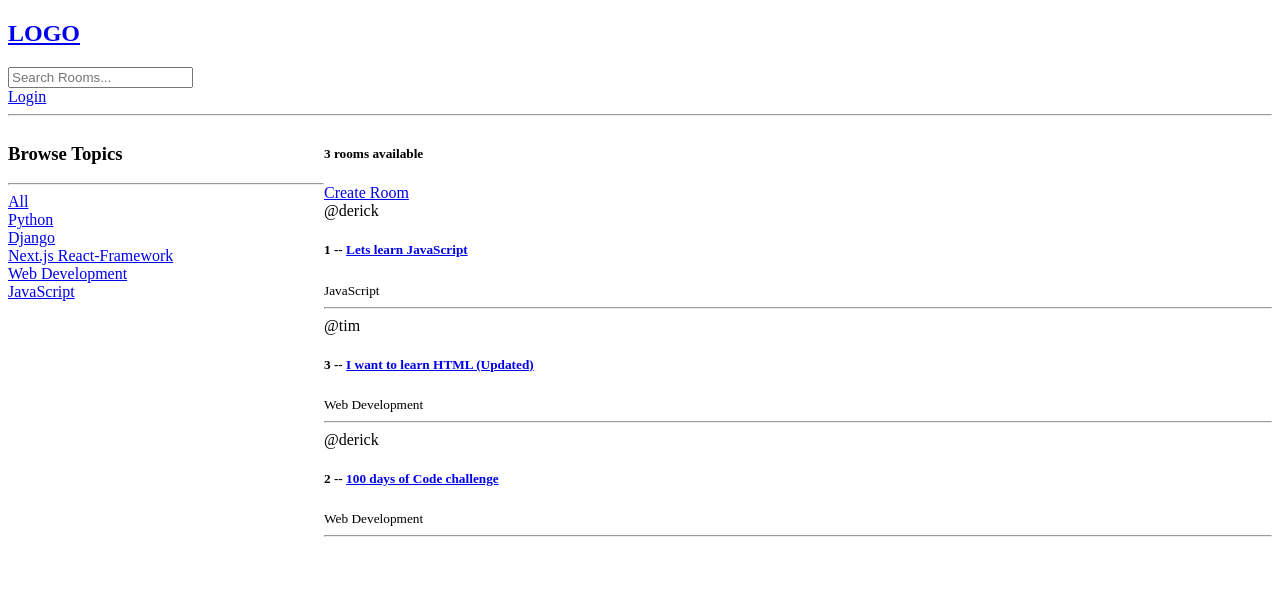
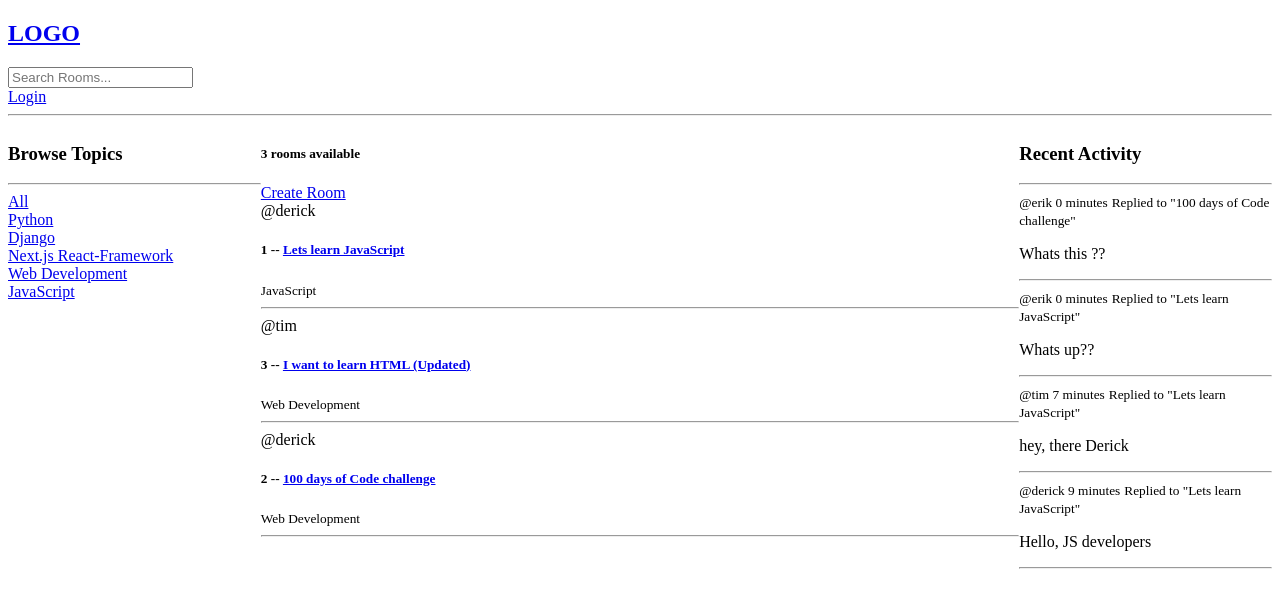
Before and after one commit to DerickMghanga/DJANGO-Developers-Online-Forum-App, a Django app: page / in a window 1280 px wide. Shown: the top 608 px of the page. Run offline with Django 5.2, Linux system fonts and the light colour scheme; data comes from the database, SQL or seed files in the repository; both versions use the stored data as it was after the commit.

Commit message:
Add recent activity in home page

```diff
--- a/studyMate/base/models.py
+++ b/studyMate/base/models.py
@@ -33,5 +33,8 @@ class Message(models.Model):
     updated = models.DateTimeField(auto_now=True)
     created = models.DateTimeField(auto_now_add=True)
 
+    class Meta:
+        ordering = ['-updated', '-created'] # '-' enables order by descending order(new first)
+
     def __str__(self):
-        return self.body[0:50] # get first 50 characters
+        return self.body[0:50] # get first 50 characters at Recent activity section
--- a/studyMate/base/templates/base/home.html
+++ b/studyMate/base/templates/base/home.html
@@ -3,7 +3,7 @@
 <style>
   .home-container {
     display: grid;
-    grid-template-columns: 1fr 3fr;
+    grid-template-columns: 1fr 3fr 1fr;
   }
 </style>
 
@@ -46,6 +46,20 @@
       {% endfor %}
     </div>
   </div>
+
+  <div>
+    <h3>Recent Activity</h3>
+    <hr>
+    {% for message in room_messages %}
+    <div>
+      <small>@{{message.user}}    {{message.created|timesince}}</small>
+      <small>Replied to "{{message.room}}"</small>
+      <!-- Display only first 50 chcaracters using Message model >> (__str__.self) -->
+      <p>{{message}}</p>
+      <hr>
+    </div>
+    {% endfor %}
+  </div>
 </div>
 
 {% endblock content %}
--- a/studyMate/base/views.py
+++ b/studyMate/base/views.py
@@ -74,14 +74,15 @@ def home(request):
     rooms = Room.objects.filter(Q(topic__name__icontains=q) | Q(name__icontains=q) | Q(description__icontains=q)) #filter upwards from topic attribute to Topic Model. topic name atleast contains whats in the query
     topics = Topic.objects.all()
     rooms_count = rooms.count() #gets length of a queryset also you can use>> len(rooms) basic python
+    room_messages = Message.objects.all()  # Recent activity  section >> fetch all messages
 
-    context = {'rooms': rooms, 'topics': topics, 'rooms_count':rooms_count}
+    context = {'rooms': rooms, 'topics': topics, 'rooms_count':rooms_count, 'room_messages':room_messages}
     return render(request, 'base/home.html', context)
 
 
 def room(request, pk):  #Dynamic route in Python
     room = Room.objects.get(id=pk)
-    room_messages = room.message_set.all().order_by('-created') #query messages related to the room. "Message" model
+    room_messages = room.message_set.all()
     participants = room.participants.all()  # get all room participants
 
     if request.method == 'POST':
@@ -91,7 +92,7 @@ def room(request, pk):  #Dynamic route in Python
             body = request.POST.get('body')
         )
         room.participants.add(request.user) #add the user to participants of the room
-        return redirect('room', pk=room.id) #redirect to the dynamic room page
+        return redirect('room', pk=room.id) #redirect to the dynamic room page(reload page)
 
     context = {'room': room, 'room_messages': room_messages, 'participants':participants}
     return render(request, 'base/room.html', context)
```
Also changed, not shown: studyMate/db.sqlite3.
